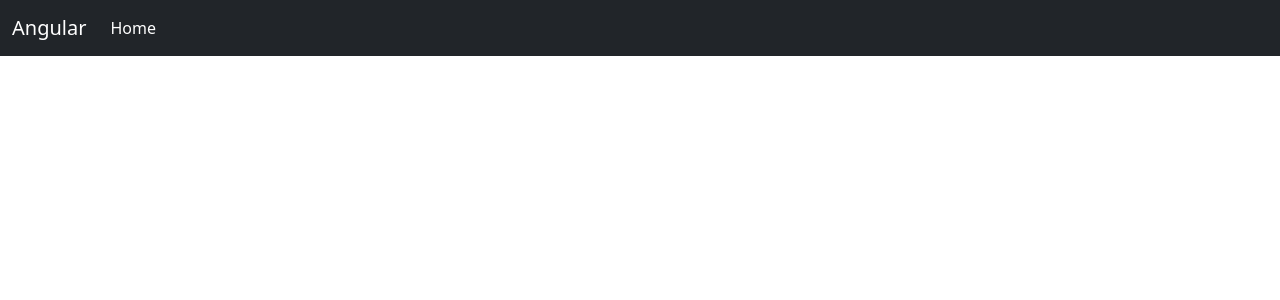
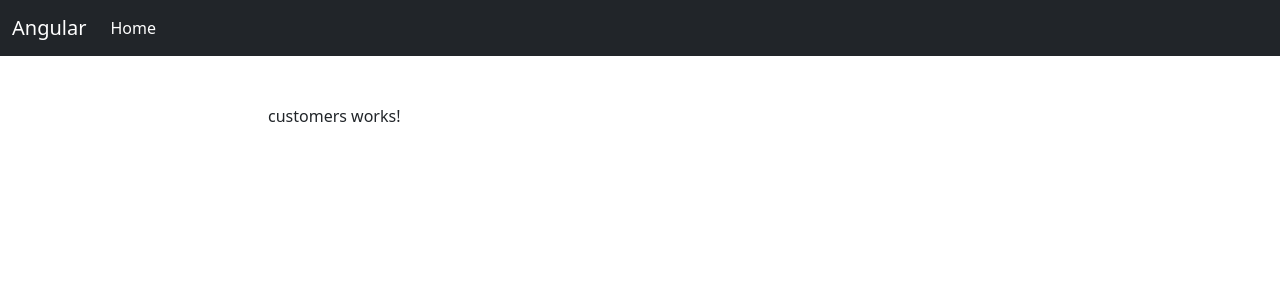
Before and after one commit to AslamLert/A-ui, an Angular app: page / in a window 1280 px wide. Shown: the top 300 px of the page. Built offline with nearby package versions, Linux system fonts and the light colour scheme.

Commit message:
customers works!

```diff
--- a/src/app/app.component.html
+++ b/src/app/app.component.html
@@ -1,2 +1,11 @@
 <app-navbar></app-navbar>
-<router-outlet></router-outlet>
+<div class="container">
+  <router-outlet></router-outlet>
+  <div class="row">
+    <div class="col mt-5 mb-5">
+      <div class="col-md-8 mx-auto">
+        <router-outlet></router-outlet>
+      </div>
+    </div>
+  </div>
+</div>
--- a/src/app/app.module.ts
+++ b/src/app/app.module.ts
@@ -1,11 +1,17 @@
 import { HttpClientModule } from '@angular/common/http';
 import { NgModule } from '@angular/core';
 import { BrowserModule } from '@angular/platform-browser';
+import { RouterModule, Routes } from '@angular/router';
 
 import { AppRoutingModule } from './app-routing.module';
 import { AppComponent } from './app.component';
 import { NavbarComponent } from './components/navbar/navbar.component';
 import { CustomersComponent } from './components/customers/customers.component';
+
+const appRoutes: Routes = [
+  {path: '', component: CustomersComponent}
+];
+
 
 @NgModule({
   declarations: [
@@ -16,7 +22,8 @@ import { CustomersComponent } from './components/customers/customers.component';
   imports: [
     BrowserModule,
     AppRoutingModule,
-    HttpClientModule
+    HttpClientModule,
+    RouterModule.forRoot(appRoutes)
   ],
   providers: [],
   bootstrap: [AppComponent]
```
